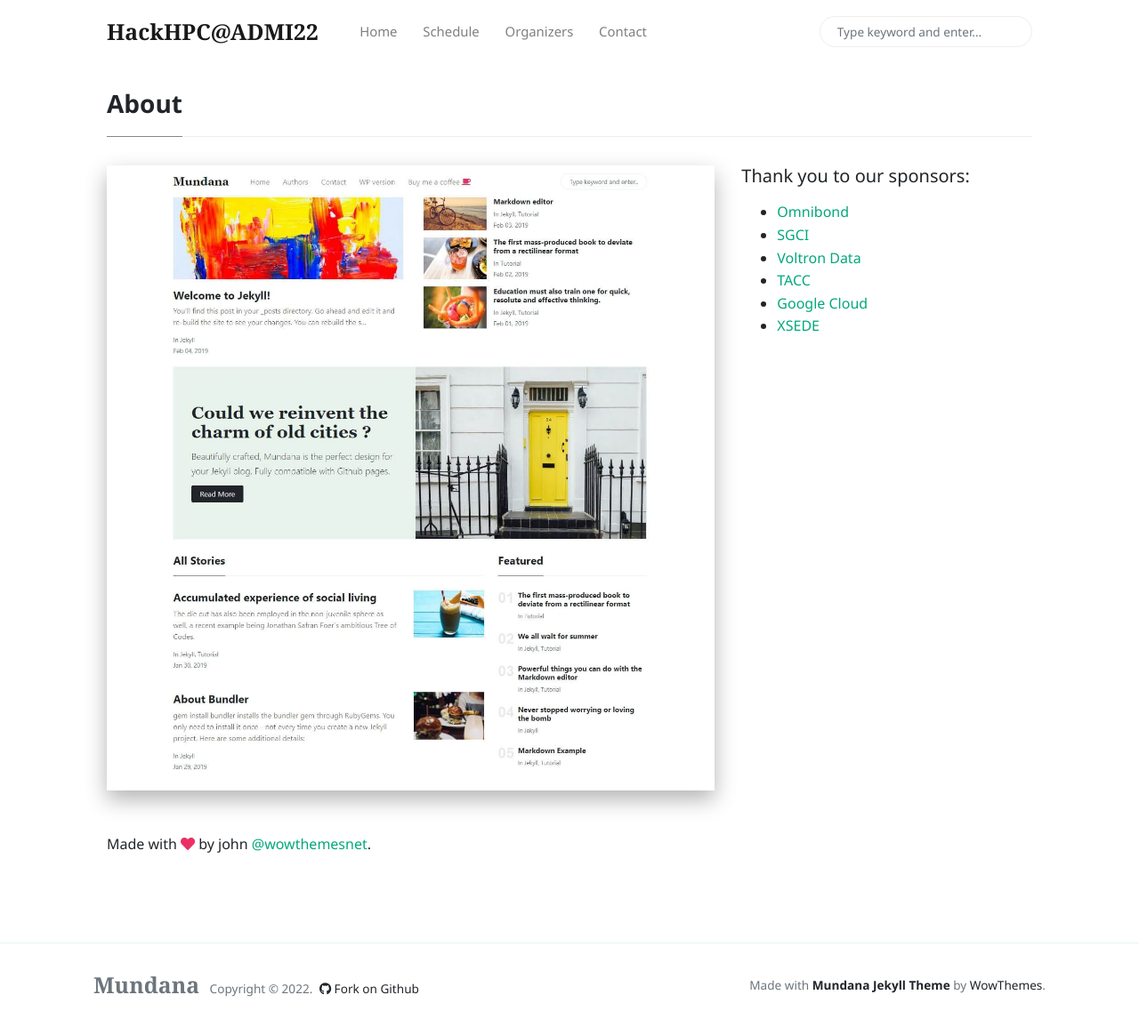
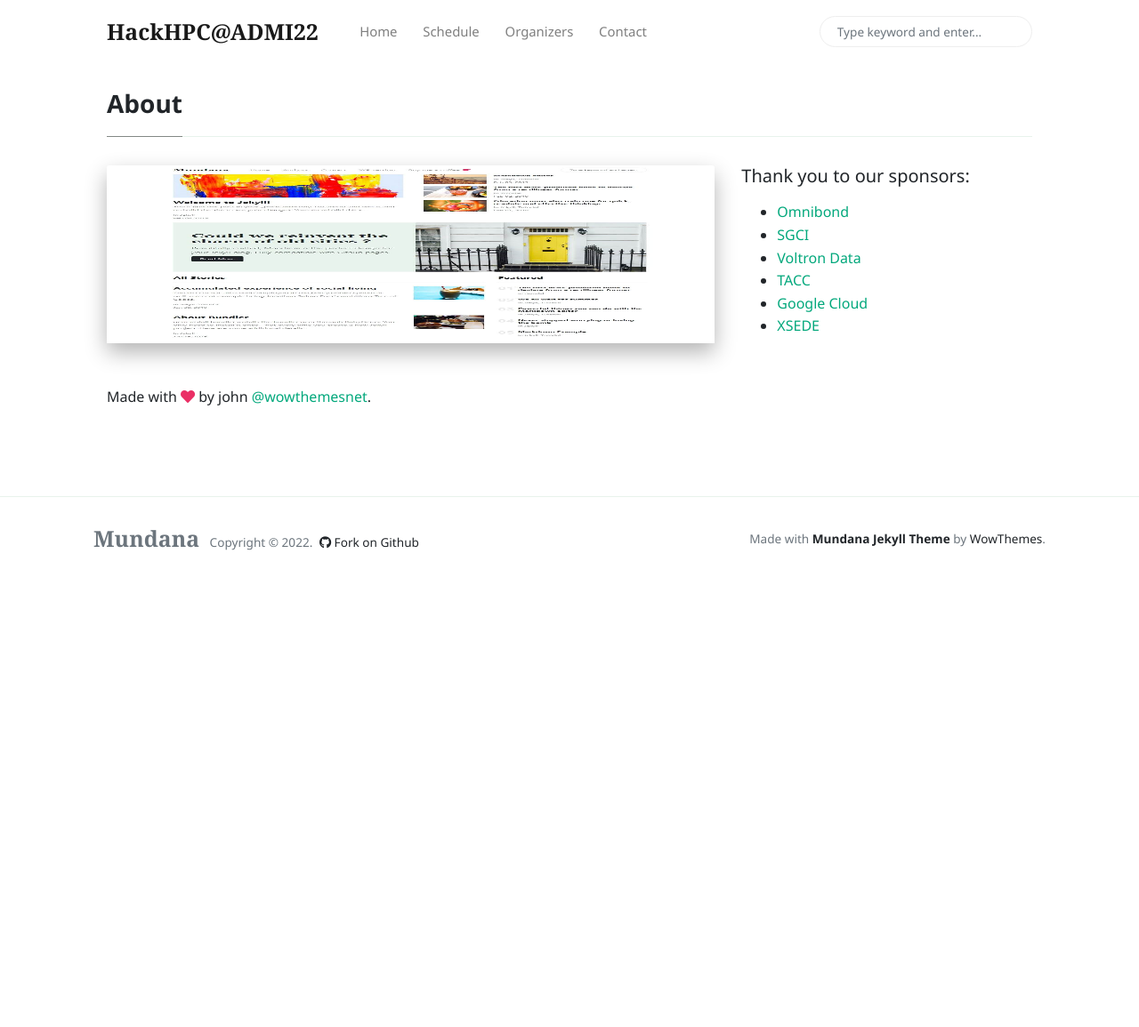
Before and after one commit to HackHPC/ADMI22, a Jekyll site: the page built from _pages/about.md, in a window 1280 px wide and 1155 px high. Shown: the whole window at 89% size. Built offline with Jekyll 4.4.1, drawn with Linux system fonts in a browser that asks for light colours; nearby versions of some CDN libraries; comment, search, counter and statistics services are not loaded.

Commit message:
added height for image

```diff
--- a/_layouts/page-sidebar.html
+++ b/_layouts/page-sidebar.html
@@ -6,7 +6,7 @@ layout: default
 <div class="row">
     <div class="col-md-8">
     {% if page.image %}
-    <img class="card-img-top mb-5 shadow-lg" src="{% if page.image contains "://" %}{{ page.image }}{% else %}{{ site.baseurl }}/{{ page.image }}{% endif %}" alt="{{ page.title }}">
+    <img class="card-img-top mb-5 shadow-lg" src="{% if page.image contains "://" %}{{ page.image }}{% else %}{{ site.baseurl }}/{{ page.image }}{% endif %}" alt="{{ page.title }}" height="200">
     {% endif %}
     <div class="page-content">
         {{ content }}
```
